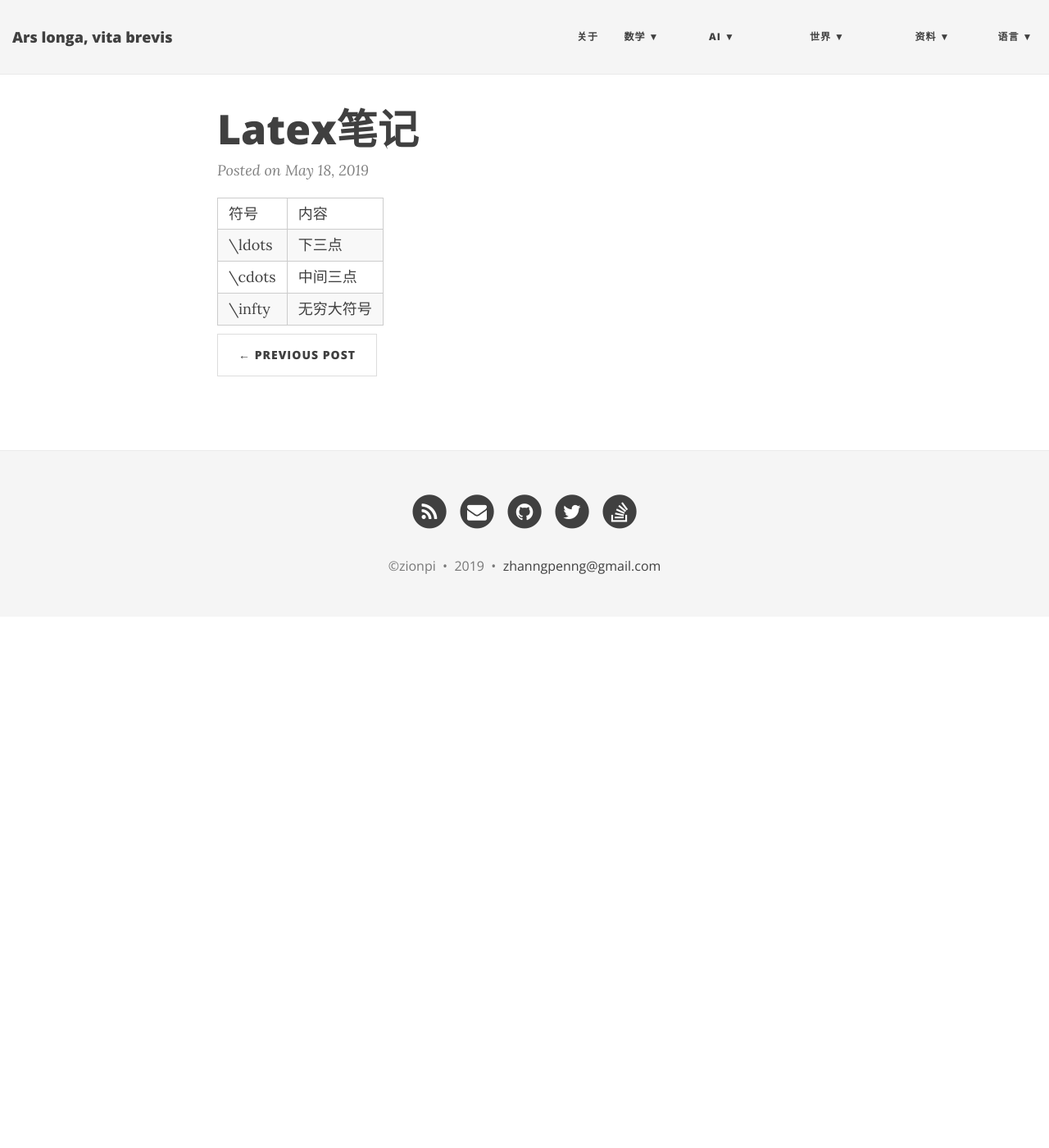
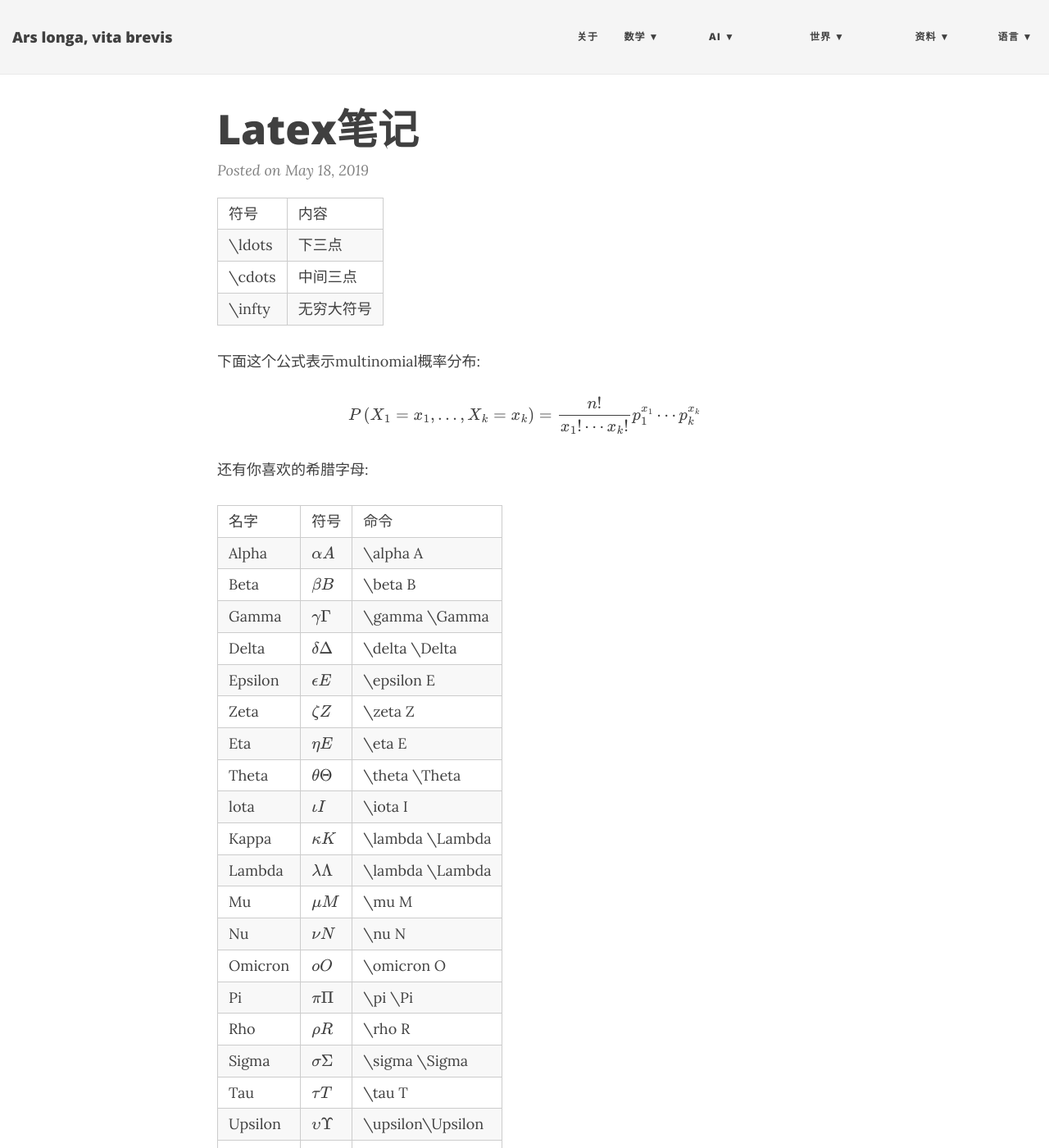
Before and after one commit to ZionPi/zionpi.github.io, a Jekyll site: the page built from _posts/2019-05-18-latex-helper.md, in a window 1280 px wide and 1400 px high. Shown: the whole window at 82% size. Built offline with Jekyll 4.4.1, drawn with Linux system fonts in a browser that asks for light colours; nearby versions of some CDN libraries; formulas are drawn with MathJax 3; some of the changed text lies outside the part shown.

Commit message:
add Greek alphabet

```diff
--- a/_posts/2019-05-18-latex-helper.md
+++ b/_posts/2019-05-18-latex-helper.md
@@ -7,3 +7,36 @@
 | \ldots | 下三点 |
 |\cdots | 中间三点 |
 |\infty| 无穷大符号 |
+
+下面这个公式表示multinomial概率分布:
+
+$$ P\left(X_{1}=x_{1}, \ldots, X_{k}=x_{k}\right)=\frac{n !}{x_{1} ! \cdots x_{k} !} p_{1}^{x_{1}} \cdots p_{k}^{x_{k}} $$
+
+还有你喜欢的希腊字母:
+
+
+|--- |--- |--- |
+| 名字 |符号| 命令 |
+| Alpha | $\alpha A$ | \alpha A|
+|Beta|$\beta B$|\beta B|
+|Gamma|$\gamma \Gamma$|\gamma \Gamma|
+|Delta|$\delta \Delta$|\delta \Delta|
+|Epsilon|$\epsilon E$ |\epsilon E|
+|Zeta|$\zeta Z$| \zeta Z|
+|Eta|$\eta E$|\eta E|
+|Theta|$\theta \Theta$|\theta \Theta|
+|lota|$\iota I$|\iota I|
+|Kappa|$\kappa K$ |\lambda \Lambda|
+|Lambda|$\lambda \Lambda$ | \lambda \Lambda|
+|Mu|$\mu M$ |\mu M |
+|Nu|$\nu N$ | \nu N |
+|Omicron|$\omicron O$ | \omicron O |
+|Pi|$\pi \Pi$ | \pi \Pi|
+|Rho|$\rho R$ | \rho R|
+|Sigma|$\sigma \Sigma$ | \sigma \Sigma|
+|Tau|$\tau T$ | \tau T |
+|Upsilon|$\upsilon \Upsilon$| \upsilon\Upsilon|
+|Phi|$\phi \Phi$| \phi\Phi|
+|Chi|$\chi X $| \chi X|
+|Psi|$\psi \Psi$ | \psi \Psi|
+|Omega| $\omega \Omega$|\omega \Omega|
```
